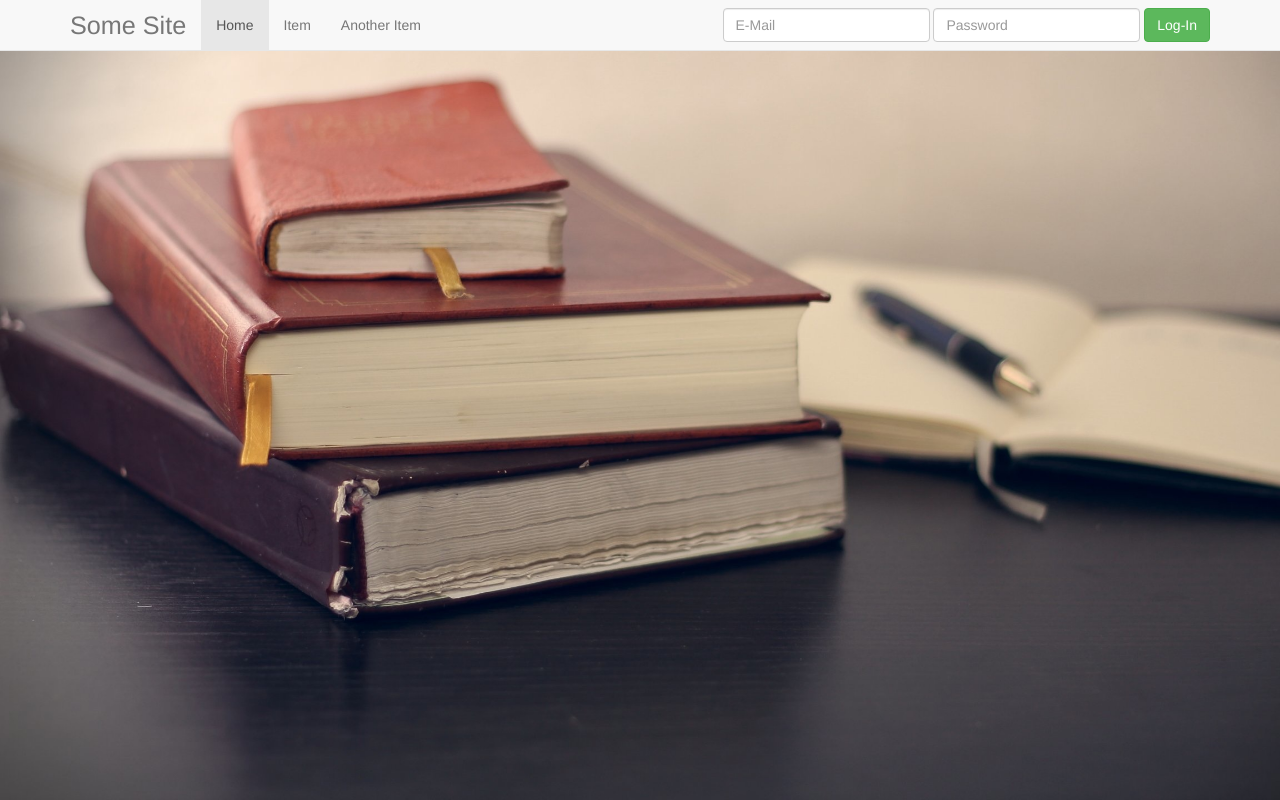
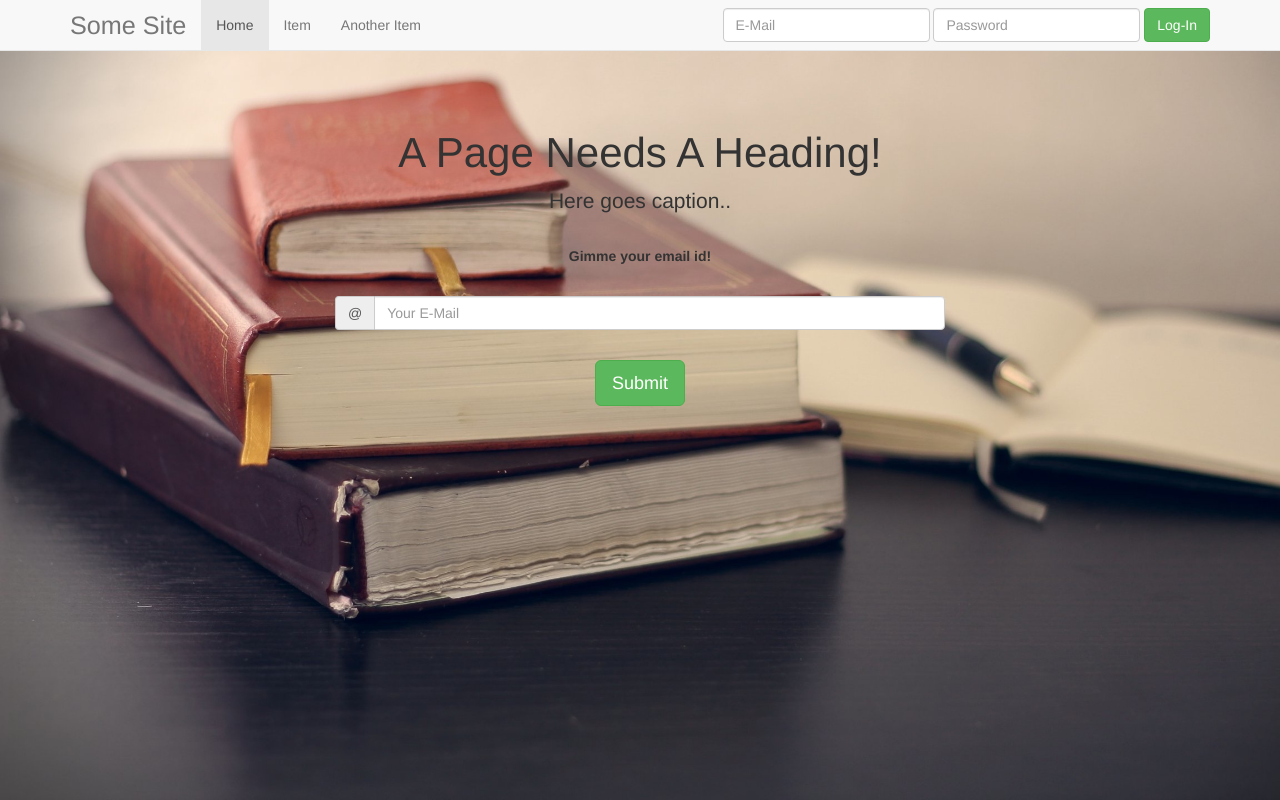
Before and after one commit to saip009/a-hand-on-bootstrap, a plain HTML site: page index.html in a window 1280 px wide. Drawn offline with nearby package versions, Linux system fonts and the light colour scheme.

Commit message:
top container done

```diff
--- a/index.html
+++ b/index.html
@@ -15,6 +15,23 @@
 			background-image: url("bg.jpg");
 			width: 100%;
 			background-size: cover;
+		}
+
+		#topRow {
+			margin-top: 100px;
+			text-align: center;
+		}
+
+		#topRow h1 {
+			font-size: 300%;
+		}
+
+		.bold {
+			font-weight: bold;
+		}
+
+		.marginTop {
+			margin-top: 30px;
 		}
 
 	</style>
@@ -60,7 +77,37 @@
 
 	</div>
 
-	<div class="container" id="topContainer"></div>
+	<div class="container" id="topContainer">
+
+		<div class="row">
+
+			<div class="col-md-6 col-md-offset-3" id="topRow">
+
+				<h1 class="marginTop">A Page Needs A Heading!</h1>
+
+				<p class="lead">Here goes caption..</p>
+
+				<p class="bold marginTop">Gimme your email id!</p>
+
+				<form class="marginTop">
+
+					<div class="input-group">
+
+						<span class="input-group-addon">@</span>
+						<input type="email" class="form-control" placeholder="Your E-Mail">
+
+					</div>
+
+					<input type="submit" class="btn btn-success btn-lg marginTop" />
+
+				</form>
+
+			</div>
+
+		</div>
+
+	</div>
+
 
 	<!-- SCRIPTS -->
 
```
